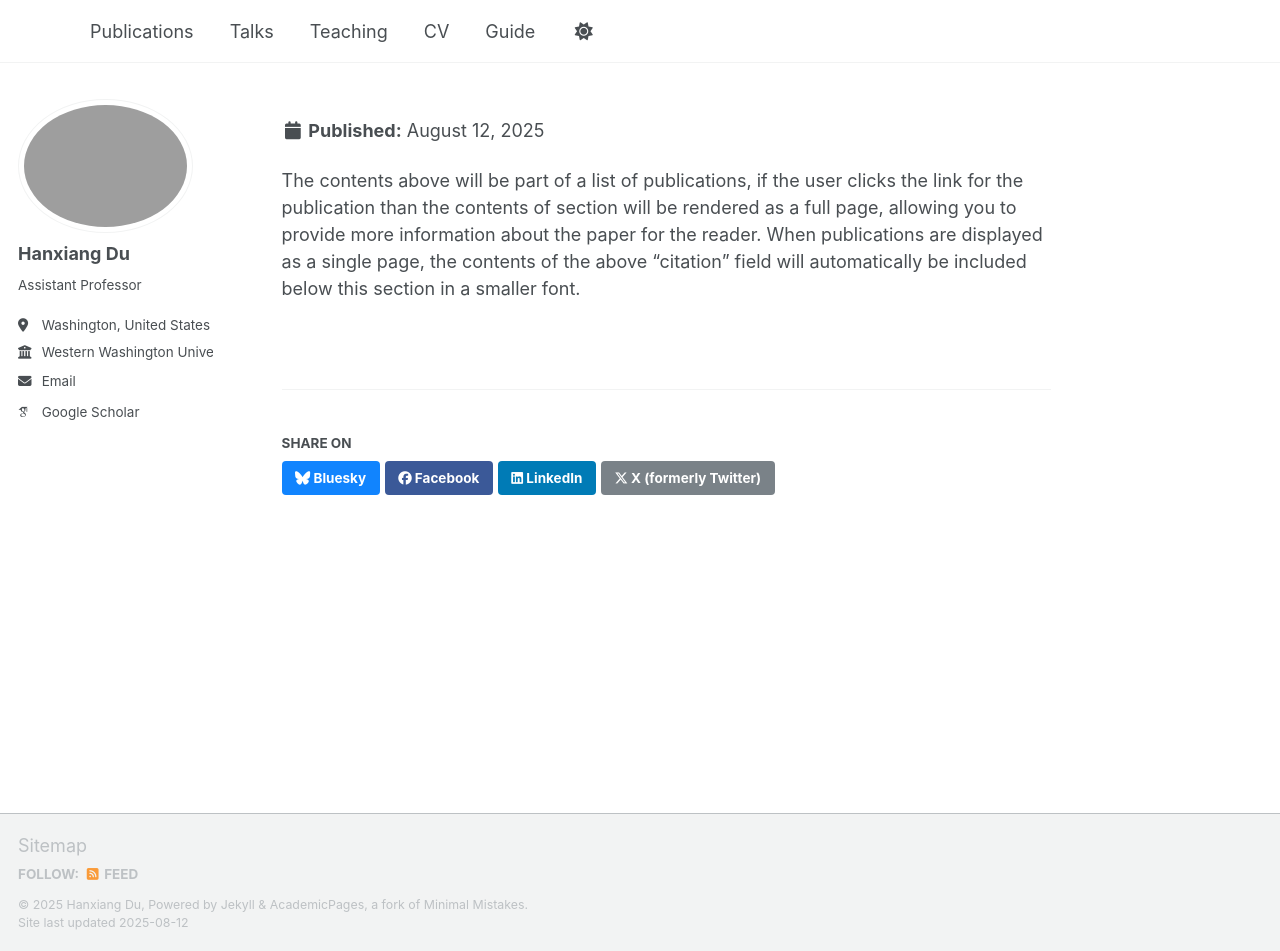
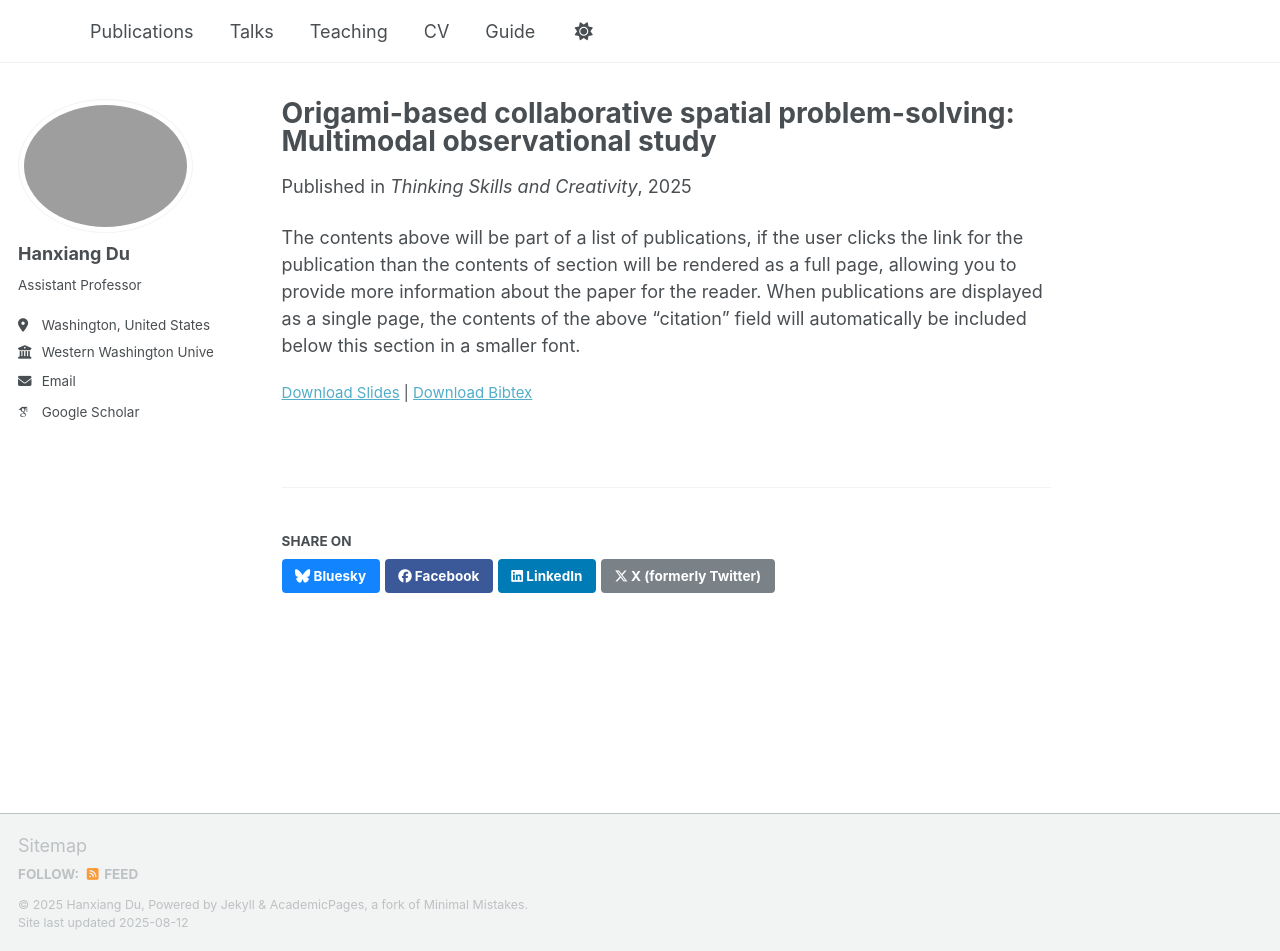
Before and after one commit to HXDU/HD.github.io, a Jekyll site: the page built from _publications/2009-10-01-paper-title-number-1.md, in a window 1280 px wide and 951 px high. Built offline with Jekyll 4.4.1, drawn with Linux system fonts in a browser that asks for light colours; some web fonts are replaced; a script that is not in the unit is left out.

```diff
--- a/_publications/2009-10-01-paper-title-number-1.md
+++ b/_publications/2009-10-01-paper-title-number-1.md
@@ -8,6 +8,6 @@ date: 2025-07-01
 venue: 'Thinking Skills and Creativity'
 slidesurl: 'http://academicpages.github.io/files/slides1.pdf'
 paperurl: 'https://www.sciencedirect.com/science/article/pii/S1871187125001695'
-bibtexurl: 'http://academicpages.github.io/files/bibtex1.bib''
+bibtexurl: 'http://academicpages.github.io/files/bibtex1.bib'
 ---
 The contents above will be part of a list of publications, if the user clicks the link for the publication than the contents of section will be rendered as a full page, allowing you to provide more information about the paper for the reader. When publications are displayed as a single page, the contents of the above "citation" field will automatically be included below this section in a smaller font.
```
